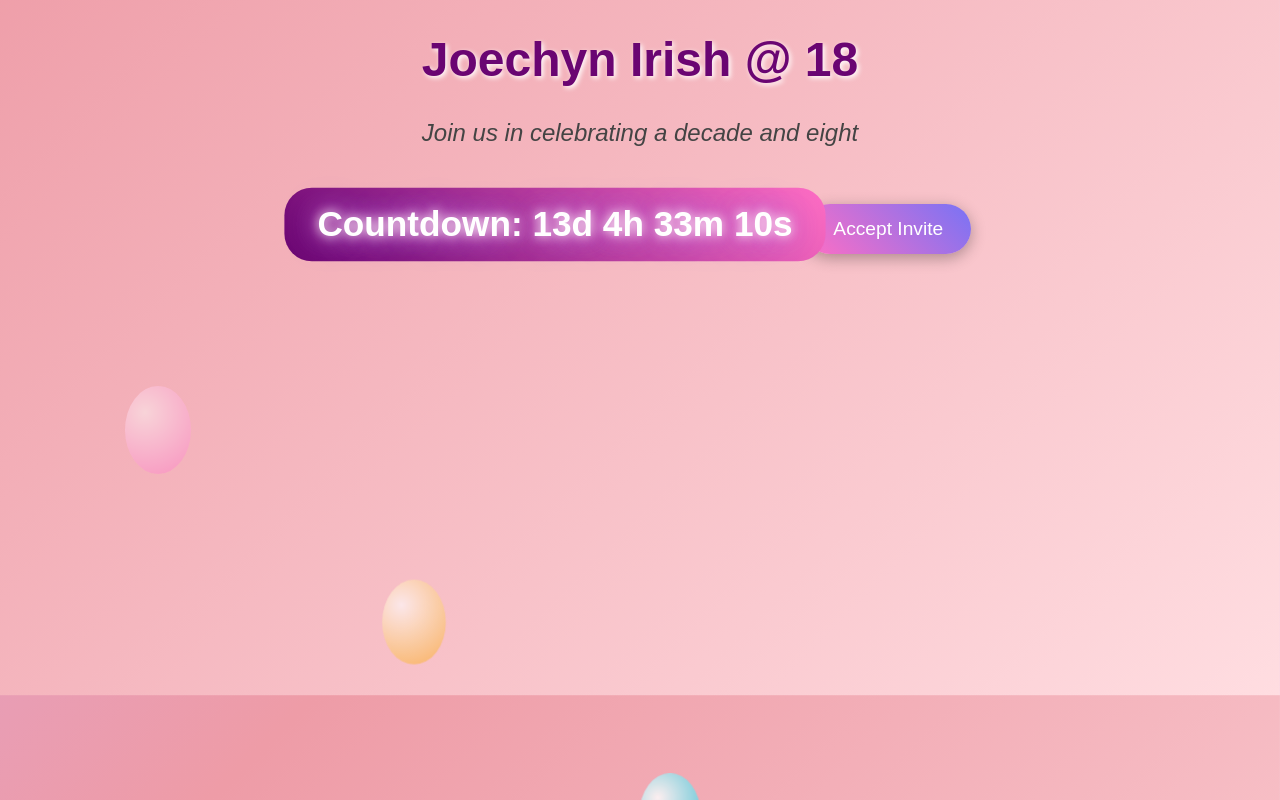
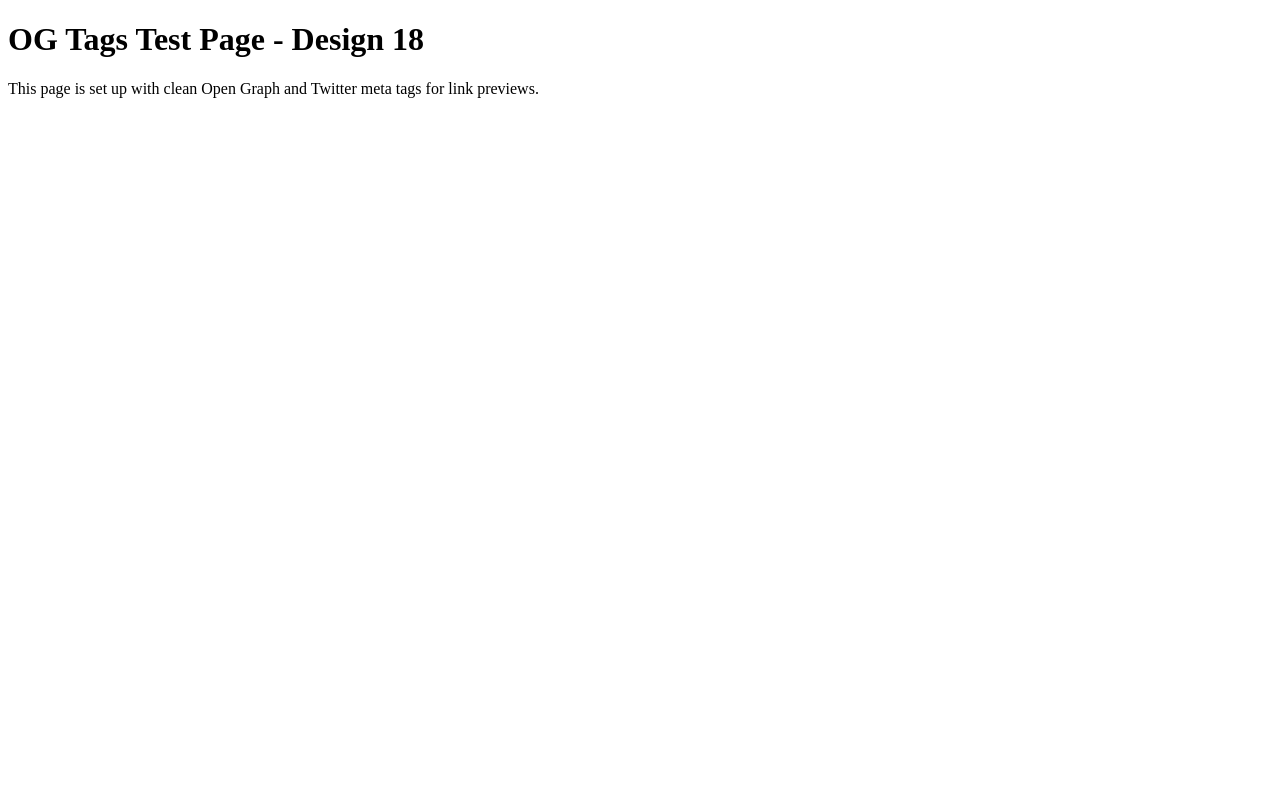
Before and after one commit to Mart39/Join-us-as-we-celebrate-a-milestone-the-18th-birthday-of-Joechyn-, a plain HTML site: page index.html in a window 1280 px wide. Drawn offline with Linux system fonts and the light colour scheme.

Commit message:
Update index.html

```diff
--- a/index.html
+++ b/index.html
@@ -1,151 +1,36 @@
 <!DOCTYPE html>
 <html lang="en">
 <head>
+  <!-- Required Meta Tags -->
   <meta charset="UTF-8">
   <meta name="viewport" content="width=device-width, initial-scale=1.0">
-  <title>Joechyn Irish @ 18</title>
 
-  <style>
-    /* Animated Gradient Background */
-    body {
-      margin: 0;
-      font-family: Arial, sans-serif;
-      background: linear-gradient(-45deg, #ffdde1, #ee9ca7, #c9a3ff, #f8e1f0);
-      background-size: 400% 400%;
-      animation: gradientBG 10s ease infinite;
-      color: #333;
-      text-align: center;
-      overflow: hidden;
-    }
-    @keyframes gradientBG {
-      0% {background-position:0% 50%}
-      50% {background-position:100% 50%}
-      100% {background-position:0% 50%}
-    }
+  <!-- Title & Description -->
+  <title>Your Website Title</title>
+  <meta name="description" content="This is the meta description of your website.">
 
-    h1 { font-size: 3em; color: #6a0572; text-shadow: 2px 2px 5px #fff; }
-    .subtitle { font-size: 1.5em; color: #444; font-style: italic; }
+  <!-- Open Graph / Facebook -->
+  <meta property="og:title" content="Your Website Title">
+  <meta property="og:description" content="This is the meta description of your website.">
+  <meta property="og:type" content="website">
+  <meta property="og:url" content="https://yourwebsite.com/">
+  <meta property="og:image" content="https://yourwebsite.com/og-image.jpg">
+  <meta property="og:image:type" content="image/jpeg">
+  <meta property="og:image:width" content="1200">
+  <meta property="og:image:height" content="630">
+  <meta property="og:locale" content="en_US">
 
-    /* Countdown with Glow */
-    #countdown {
-      font-size: 2em;
-      font-weight: bold;
-      color: #fff;
-      padding: 15px 30px;
-      border-radius: 25px;
-      background: linear-gradient(45deg, #6a0572, #ff6ec4);
-      display: inline-block;
-      margin: 20px 0;
-      text-shadow: 0 0 10px #fff, 0 0 20px #ff6ec4, 0 0 30px #7873f5;
-      animation: pulse 2s infinite;
-    }
-    @keyframes pulse {
-      0%,100% { transform: scale(1);}
-      50% { transform: scale(1.1);}
-    }
+  <!-- Twitter / X -->
+  <meta name="twitter:card" content="summary_large_image">
+  <meta name="twitter:title" content="Your Website Title">
+  <meta name="twitter:description" content="This is the meta description of your website.">
+  <meta name="twitter:image" content="https://yourwebsite.com/og-image.jpg">
 
-    /* Invite button */
-    .invite-btn {
-      padding: 14px 28px;
-      background: linear-gradient(45deg, #ff6ec4, #7873f5);
-      color: #fff;
-      font-size: 1.2em;
-      border: none;
-      border-radius: 30px;
-      cursor: pointer;
-      margin-top: 20px;
-      box-shadow: 0 4px 15px rgba(0,0,0,0.3);
-      transition: transform 0.2s;
-    }
-    .invite-btn:hover { transform: scale(1.1); }
-
-    #inviteMessage { display: none; font-size: 1.5em; color: #fff; margin-top: 20px; }
-
-    /* Floating Balloons */
-    .balloon {
-      position: fixed;
-      bottom: -150px;
-      width: 60px; height: 80px;
-      border-radius: 50%;
-      background: radial-gradient(circle at 30% 30%, #fff, var(--color));
-      animation: floatUp 10s linear infinite;
-      opacity: 0.9;
-    }
-    @keyframes floatUp {
-      0% { transform: translateY(0) scale(1); opacity: 0.9;}
-      100% { transform: translateY(-120vh) scale(1.2); opacity: 0;}
-    }
-
-    /* Fireworks */
-    .firework {
-      position: fixed;
-      width: 5px; height: 5px;
-      border-radius: 50%;
-      background: yellow;
-      animation: explode 1s ease-out forwards;
-    }
-    @keyframes explode {
-      from { transform: scale(1); opacity:1;}
-      to { transform: scale(20); opacity:0;}
-    }
-  </style>
+  <!-- Favicon (Optional) -->
+  <link rel="icon" href="https://yourwebsite.com/favicon.ico" type="image/x-icon">
 </head>
 <body>
-
-  <h1>Joechyn Irish @ 18</h1>
-  <p class="subtitle">Join us in celebrating a decade and eight</p>
-  <div id="countdown"></div>
-
-  <button class="invite-btn" onclick="acceptInvite()">Accept Invite</button>
-  <div id="inviteMessage">🎉 You're invited! See you at the party! 💖</div>
-
-  <!-- Balloons -->
-  <div class="balloon" style="--color:#ff6ec4; left:10%; animation-delay:0s;"></div>
-  <div class="balloon" style="--color:#f9a825; left:30%; animation-delay:2s;"></div>
-  <div class="balloon" style="--color:#00bcd4; left:50%; animation-delay:4s;"></div>
-  <div class="balloon" style="--color:#8e24aa; left:70%; animation-delay:6s;"></div>
-  <div class="balloon" style="--color:#43a047; left:90%; animation-delay:8s;"></div>
-
-<script>
-  // Countdown
-  const eventDate = new Date("September 20, 2025 16:00:00").getTime();
-  const countdownEl = document.getElementById("countdown");
-
-  function updateCountdown() {
-    const now = new Date().getTime();
-    const distance = eventDate - now;
-    if (distance < 0) {
-      countdownEl.innerHTML = "🎉 The party has started!";
-      clearInterval(countdownInterval);
-      return;
-    }
-    const days = Math.floor(distance / (1000*60*60*24));
-    const hours = Math.floor((distance%(1000*60*60*24))/(1000*60*60));
-    const minutes = Math.floor((distance%(1000*60*60))/(1000*60));
-    const seconds = Math.floor((distance%(1000*60))/1000);
-    countdownEl.innerHTML = `Countdown: ${days}d ${hours}h ${minutes}m ${seconds}s`;
-  }
-  const countdownInterval = setInterval(updateCountdown, 1000);
-  updateCountdown();
-
-  // Invite + Fireworks
-  function acceptInvite() {
-    document.getElementById('inviteMessage').style.display = 'block';
-    launchFireworks();
-  }
-
-  function launchFireworks() {
-    for (let i=0; i<15; i++) {
-      let fw = document.createElement("div");
-      fw.className = "firework";
-      fw.style.left = Math.random()*100 + "vw";
-      fw.style.top = Math.random()*100 + "vh";
-      fw.style.background = ["#ff4081","#ffeb3b","#00e676","#2979ff"][Math.floor(Math.random()*4)];
-      document.body.appendChild(fw);
-      setTimeout(()=>fw.remove(), 1000);
-    }
-  }
-</script>
-
+  <h1>OG Tags Test Page - Design 18</h1>
+  <p>This page is set up with clean Open Graph and Twitter meta tags for link previews.</p>
 </body>
 </html>
```
